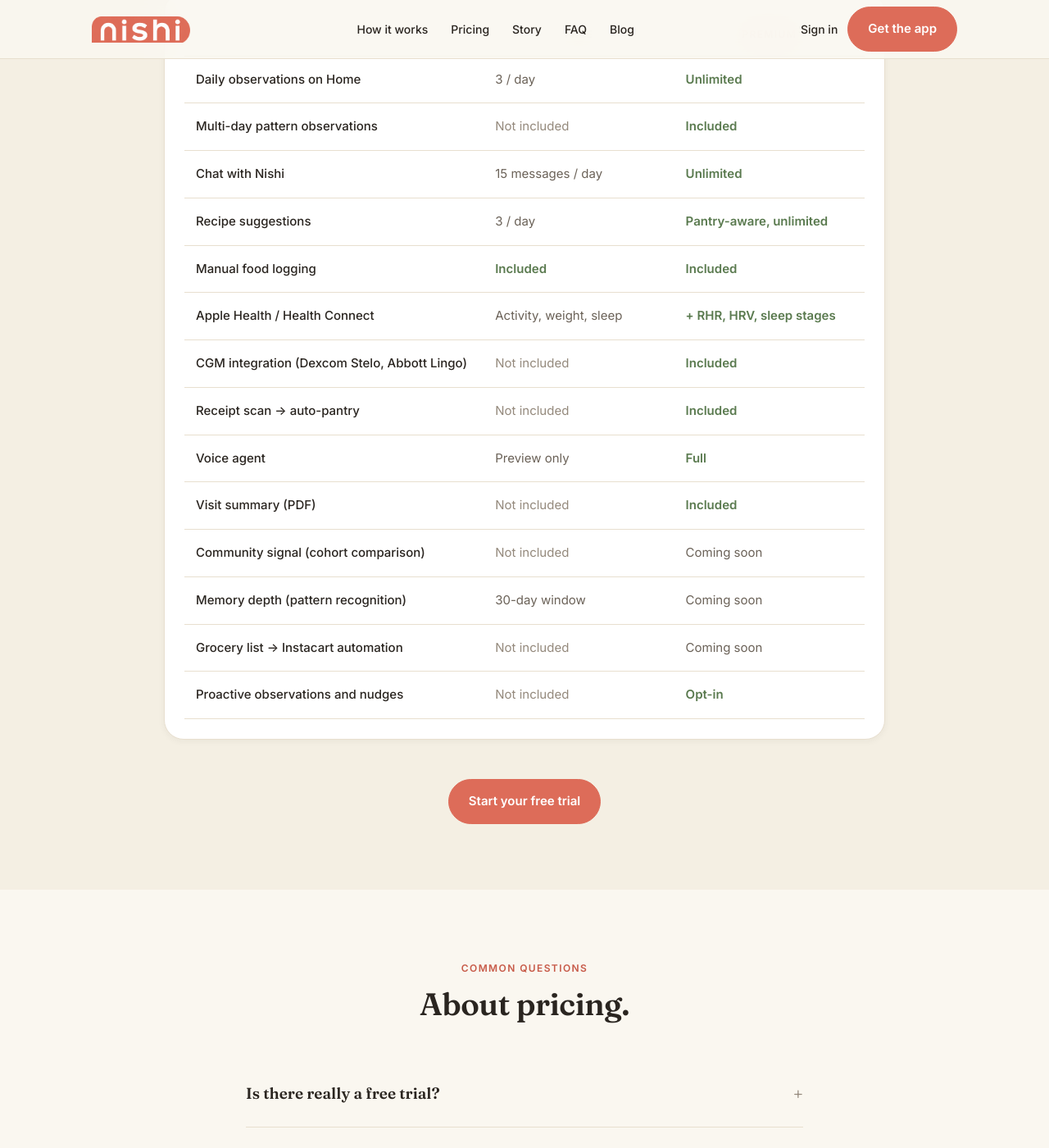
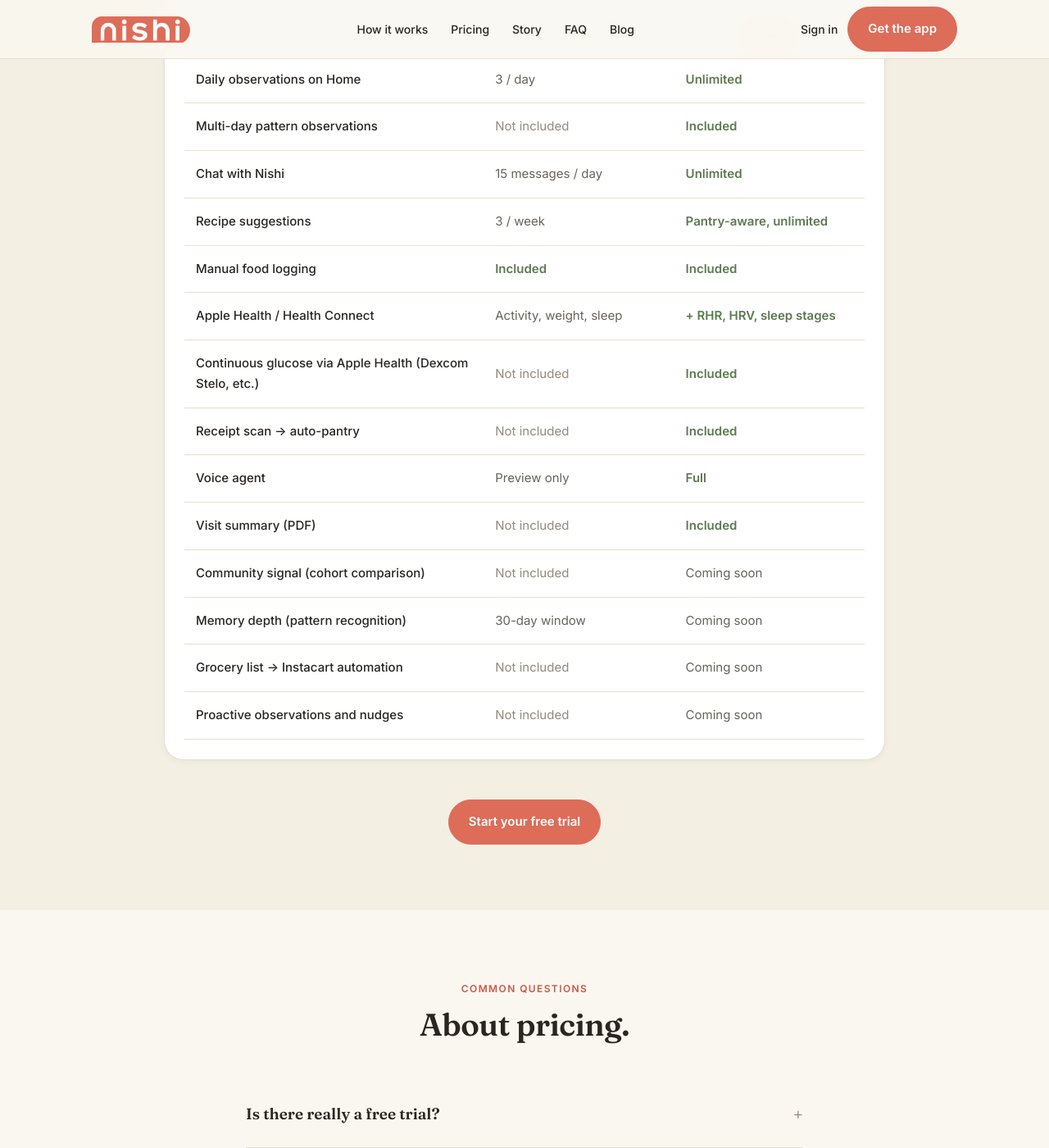
Before and after one commit to Satban/meetnishi, a Jekyll site: the page built from pricing.html, in a window 1280 px wide and 1400 px high, scrolled down 2260 px. Shown: the whole window at 82% size. Built offline with Jekyll 4.4.1, drawn with Linux system fonts in a browser that asks for light colours; a script that is not in the unit is left out.

Commit message:
pricing: align copy to what ships (recipes, CGM, proactive)
- Recipe suggestions free tier: 3/week (matches capability_config; page said
  3/day, ~7x over).
- CGM row reworded to 'Continuous glucose via Apple Health (Dexcom Stelo, etc.)'
  — we read CGM data through Health, and Abbott Lingo wasn't wired; drops the
  unbacked named-brand integration claim.
- Proactive observations and nudges -> Coming soon (engine is built but not
  firing yet; flips to live on greenlight).

Chat left as 15/day on the page while the app serves unlimited — deliberate
undercommit/overdeliver for early users.

Co-Authored-By: Claude Opus 4.8 (1M context) <noreply@anthropic.com>
Claude-Session: https://claude.ai/code/session_01TKxxksFWEkVfbcq2v8mZur

```diff
--- a/pricing.html
+++ b/pricing.html
@@ -194,7 +194,7 @@ render_with_liquid: false
             </tr>
             <tr>
               <td class="row-head">Recipe suggestions</td>
-              <td class="cell-detail">3 / day</td>
+              <td class="cell-detail">3 / week</td>
               <td class="cell-yes">Pantry-aware, unlimited</td>
             </tr>
             <tr>
@@ -208,7 +208,7 @@ render_with_liquid: false
               <td class="cell-yes">+ RHR, HRV, sleep stages</td>
             </tr>
             <tr>
-              <td class="row-head">CGM integration (Dexcom Stelo, Abbott Lingo)</td>
+              <td class="row-head">Continuous glucose via Apple Health (Dexcom Stelo, etc.)</td>
               <td class="cell-no">Not included</td>
               <td class="cell-yes">Included</td>
             </tr>
@@ -245,7 +245,7 @@ render_with_liquid: false
             <tr>
               <td class="row-head">Proactive observations and nudges</td>
               <td class="cell-no">Not included</td>
-              <td class="cell-yes">Opt-in</td>
+              <td class="cell-detail">Coming soon</td>
             </tr>
           </tbody>
         </table>
```
